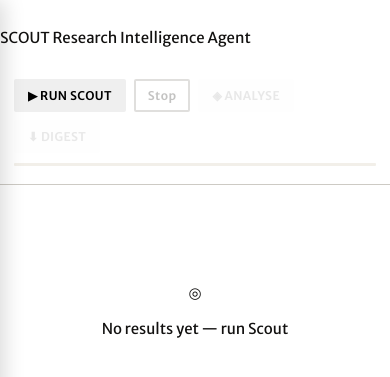
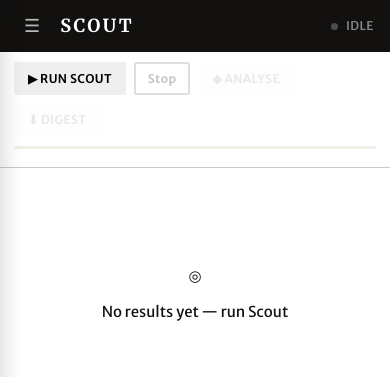
Before and after one commit to voliveiro/scout, a Flask app: page / in a window 390 px wide. Shown: the top 377 px of the page. Run offline with Flask 3, Linux system fonts and the light colour scheme; data that the repository does not hold is empty; some libraries are stand-ins or nearby versions.

Commit message:
fixing mobile responsiveness - disappearing sidebar

```diff
--- a/templates/index.html
+++ b/templates/index.html
@@ -38,47 +38,41 @@ body {
 }
 
 /* ── MASTHEAD ── */
-.masthead {
+/* ── TOPBAR ── */
+.topbar {
   background: var(--ink);
   color: #fff;
   padding: 0 32px;
   display: flex;
-  align-items: stretch;
+  align-items: center;
   height: 52px;
   flex-shrink: 0;
+  gap: 16px;
 }
 
-.masthead-brand {
+.brand {
   display: flex;
-  align-items: center;
-  gap: 16px;
-  padding-right: 24px;
-  border-right: 1px solid rgba(255,255,255,0.15);
-  margin-right: 20px;
+  flex-direction: column;
+  justify-content: center;
+  flex: 1;
 }
 
-.masthead-name {
+.brand-name {
   font-family: var(--serif);
-  font-size: 22px;
+  font-size: 18px;
   font-weight: 700;
   letter-spacing: 0.12em;
   text-transform: uppercase;
   color: #fff;
+  line-height: 1.2;
 }
 
-.masthead-sub {
-  font-size: 11px;
+.brand-sub {
+  font-size: 10px;
   color: rgba(255,255,255,0.45);
   letter-spacing: 0.1em;
   text-transform: uppercase;
   font-weight: 400;
-}
-
-.masthead-right {
-  display: flex;
-  align-items: center;
-  gap: 16px;
-  margin-left: auto;
 }
 
 .status {
@@ -495,8 +489,8 @@ body {
 
   /* Show hamburger, hide masthead subtitle */
   .hamburger { display: flex; align-items: center; }
-  .masthead-sub { display: none; }
-  .masthead { padding: 0 16px; gap: 12px; }
+  .brand-sub { display: none; }
+  .topbar { padding: 0 16px; gap: 12px; }
 
   /* Sidebar slides in as a drawer */
   .sidebar {
```
